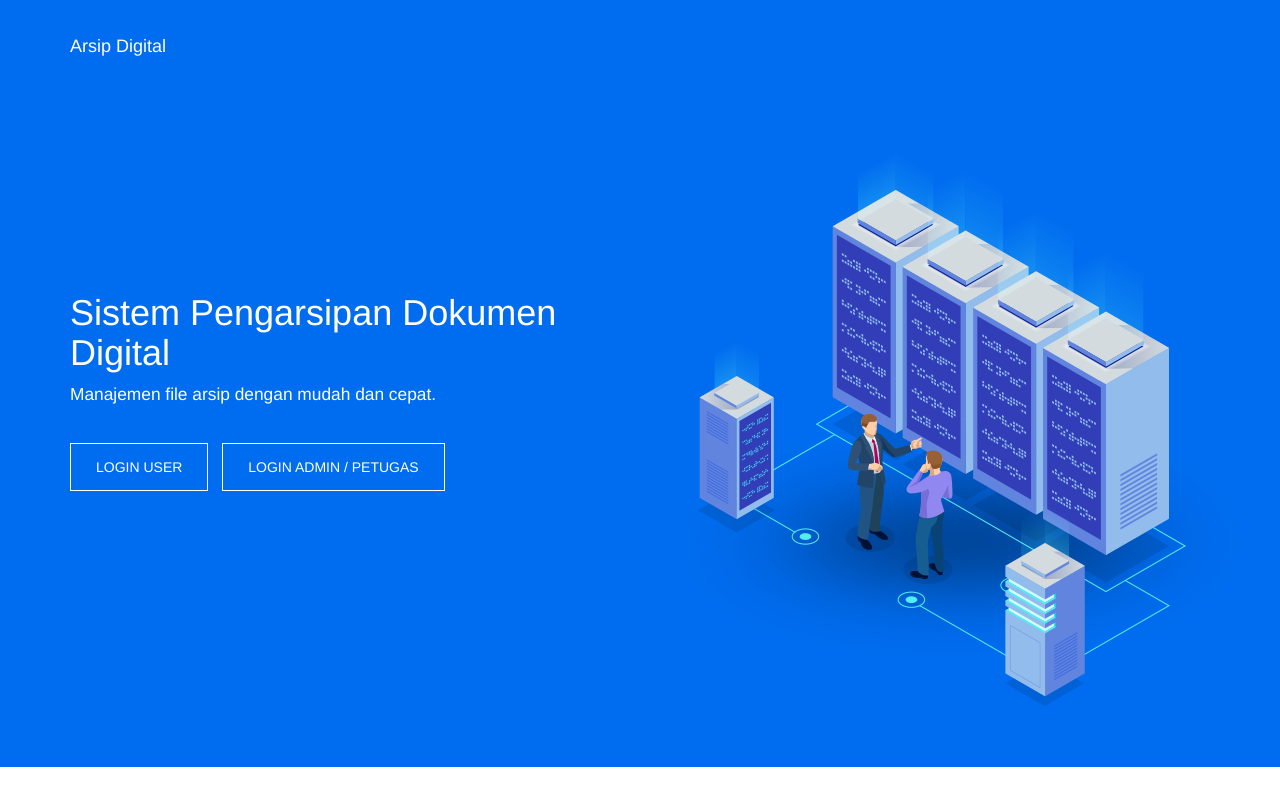
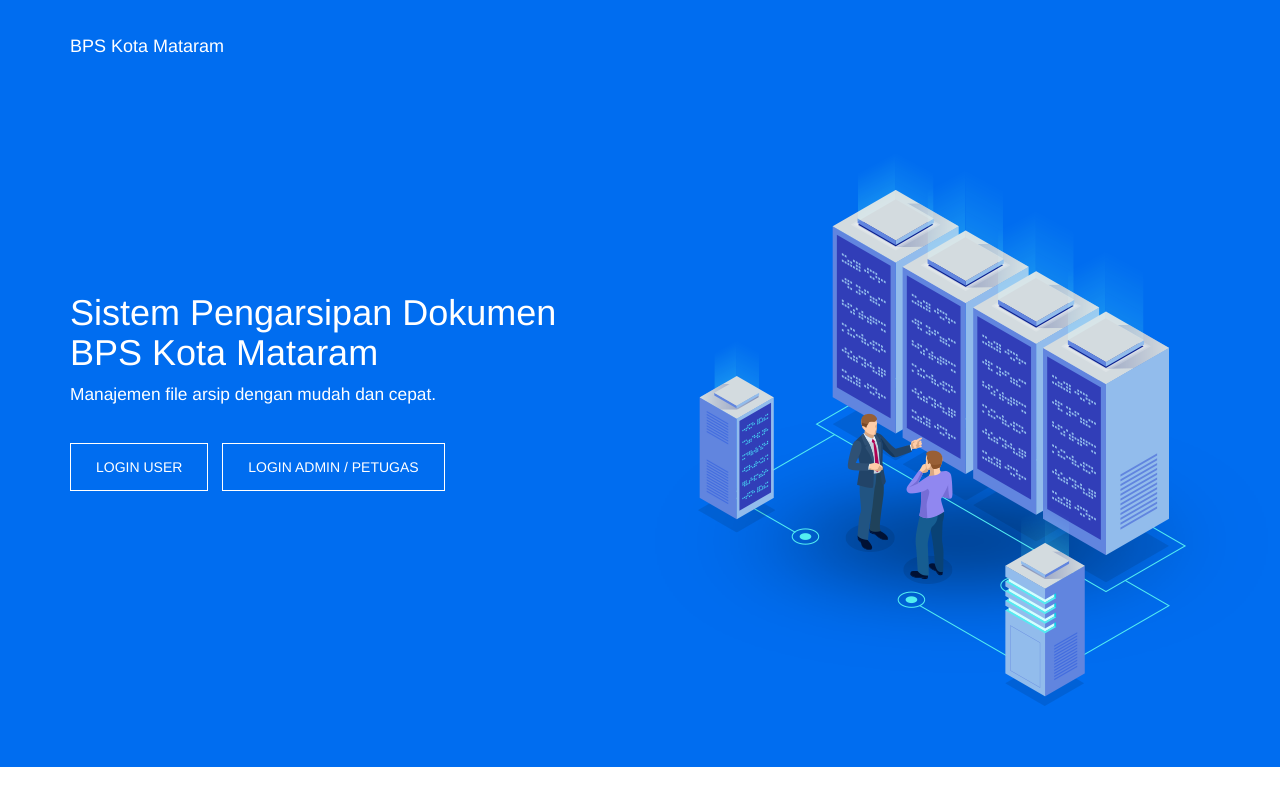
Before and after one commit to myarist/ArsipDigital, a PHP site: page / in a window 1280 px wide. Run offline with PHP 8.4, Linux system fonts and the light colour scheme.

Commit message:
Mengubah Nama di Halaman utama web

```diff
--- a/index.php
+++ b/index.php
@@ -83,7 +83,7 @@
                         <span class="icon-bar"></span>
                         <span class="icon-bar"></span>
                     </button>
-                    <a class="navbar-brand" href="#">Arsip Digital</a>
+                    <a class="navbar-brand" href="#">BPS Kota Mataram</a>
                 </div>
 
                 <!-- Collect the nav links, forms, and other content for toggling -->
@@ -117,7 +117,7 @@
                 <div class="row">
                     <div class="col-lg-6">
                         <div style="margin-top: 140px;">
-                            <h1>Sistem Pengarsipan Dokumen Digital</h1>
+                            <h1>Sistem Pengarsipan Dokumen BPS Kota Mataram</h1>
                             <p>Manajemen file arsip dengan mudah dan cepat.</p>
 
                             <br>
```
